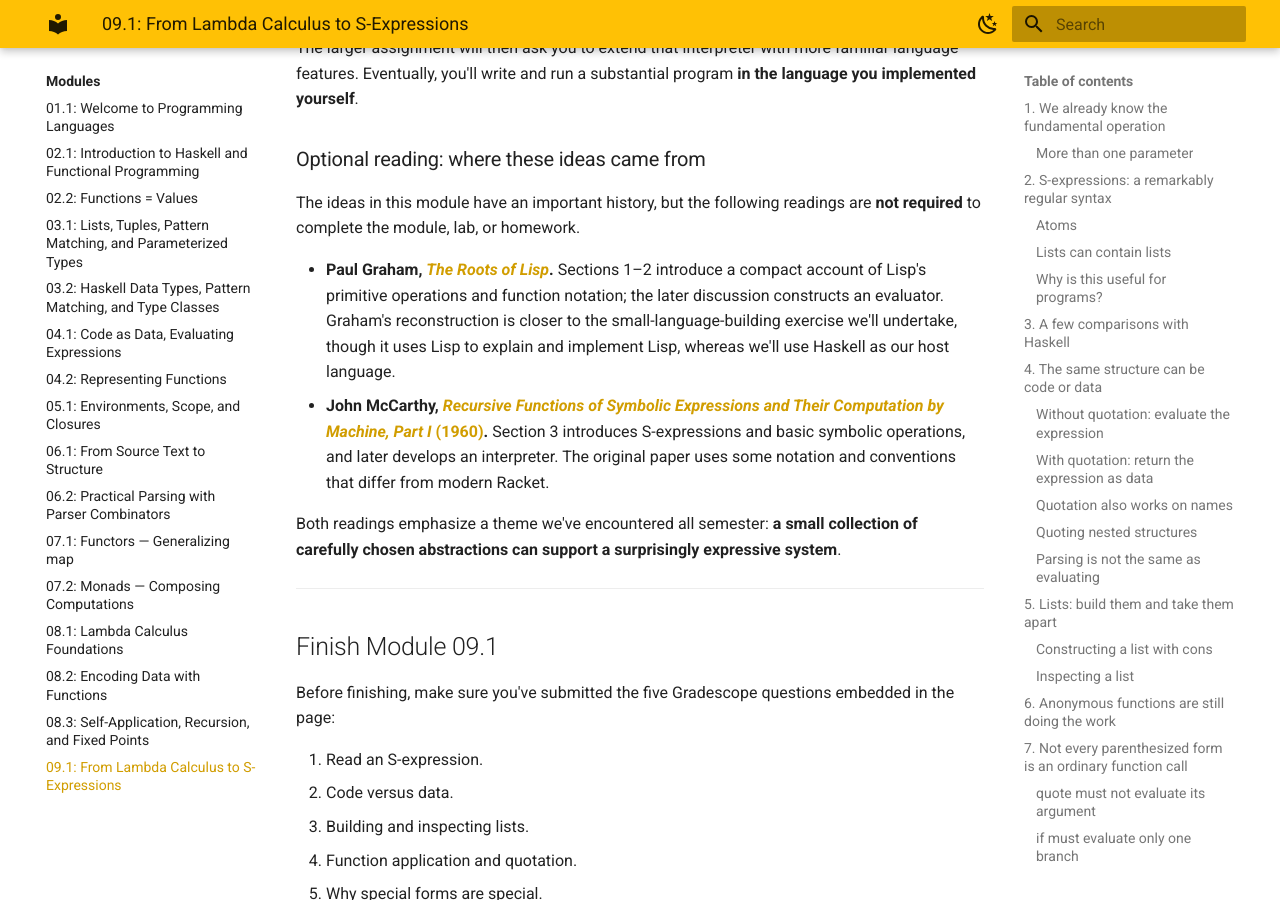
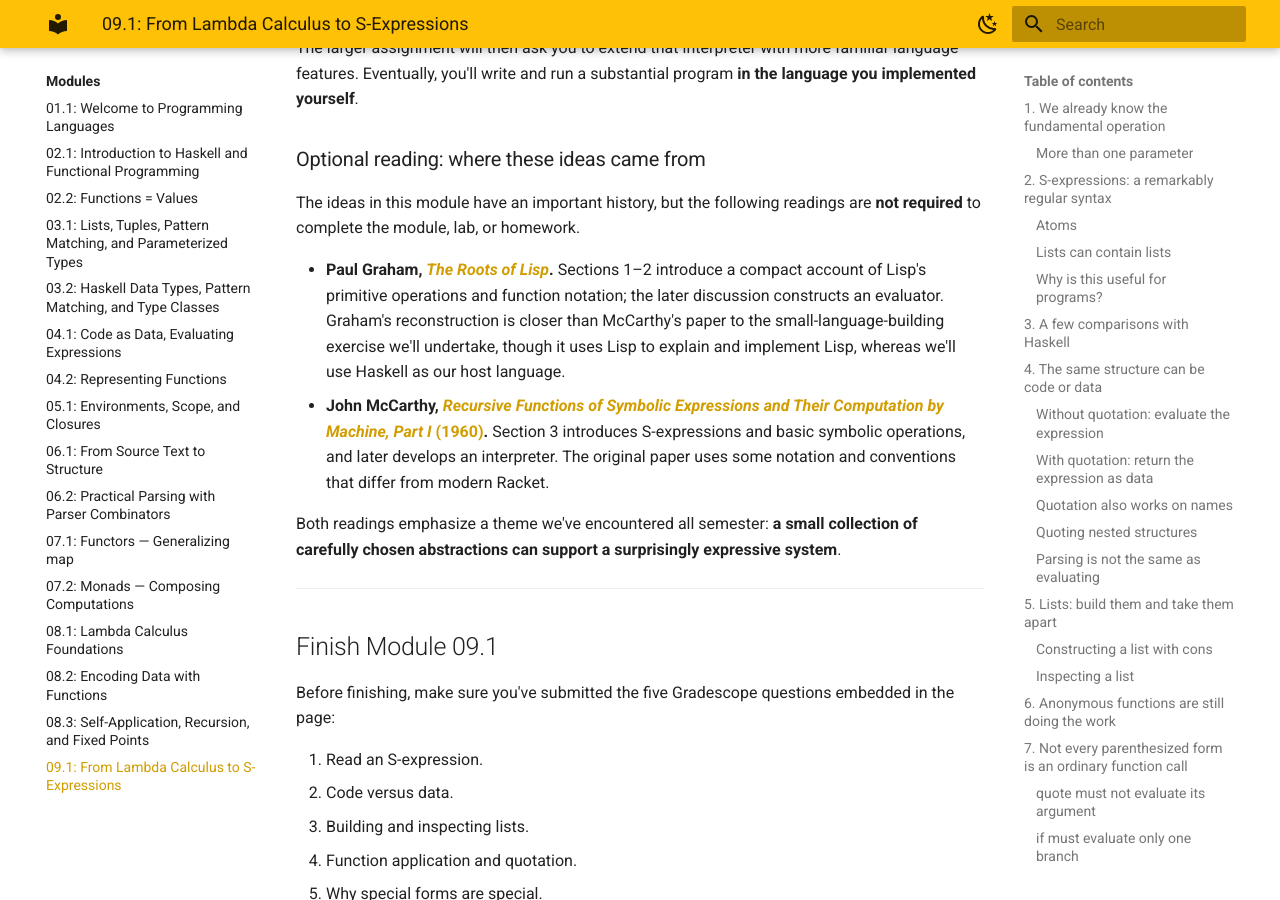
Before and after one commit to lbang-hmc/cs-131-website, an MkDocs documentation site: the page built from content/modules/09.1-from-lambda-calculus-to-s-expressions.md, in a window 1280 px wide and 900 px high, scrolled down 16212 px. Built offline with MkDocs 1.6.1 and Material for MkDocs 9.7.7, drawn with Linux system fonts in a browser that asks for light colours.

Commit message:
09.1: make the Graham reading's comparison explicit
Co-Authored-By: Claude Opus 5.5 <noreply@anthropic.com>

```diff
--- a/content/modules/09.1-from-lambda-calculus-to-s-expressions.md
+++ b/content/modules/09.1-from-lambda-calculus-to-s-expressions.md
@@ -685,7 +685,7 @@ The larger assignment will then ask you to extend that interpreter with more fam
 
 The ideas in this module have an important history, but the following readings are **not required** to complete the module, lab, or homework.
 
-- **Paul Graham, [*The Roots of Lisp*](https://www.paulgraham.com/rootsoflisp.html).** Sections 1–2 introduce a compact account of Lisp's primitive operations and function notation; the later discussion constructs an evaluator. Graham's reconstruction is closer to the small-language-building exercise we'll undertake, though it uses Lisp to explain and implement Lisp, whereas we'll use Haskell as our host language.
+- **Paul Graham, [*The Roots of Lisp*](https://www.paulgraham.com/rootsoflisp.html).** Sections 1–2 introduce a compact account of Lisp's primitive operations and function notation; the later discussion constructs an evaluator. Graham's reconstruction is closer than McCarthy's paper to the small-language-building exercise we'll undertake, though it uses Lisp to explain and implement Lisp, whereas we'll use Haskell as our host language.
 - **John McCarthy, [*Recursive Functions of Symbolic Expressions and Their Computation by Machine, Part I* (1960)](https://www-formal.stanford.edu/jmc/recursive.pdf).** Section 3 introduces S-expressions and basic symbolic operations, and later develops an interpreter. The original paper uses some notation and conventions that differ from modern Racket.
 
 Both readings emphasize a theme we've encountered all semester: **a small collection of carefully chosen abstractions can support a surprisingly expressive system**.
```
